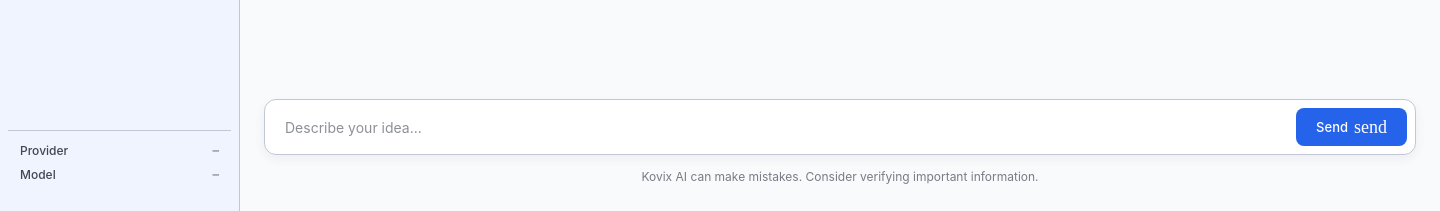
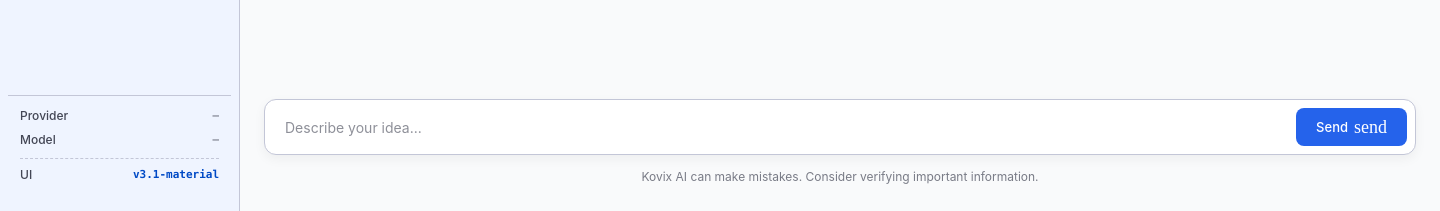
Before and after one commit to Razisafir/kovix-mvp, an Electron app: page index.html in a window 1440 px wide. Shown: the part 589-800 px from the top of the page. Drawn offline with Linux system fonts and the light colour scheme; no server answers; some icons are missing; a web font is replaced by a local one.

Commit message:
fix: clear Electron cache on startup + add visible UI version tag
The user was seeing the old UI even after pulling the latest commit
because Chromium's disk cache was serving stale renderer files.

Changes:
- main.js: import 'session' from electron, call
  session.defaultSession.clearCache() and clearStorageData() on
  app.whenReady() before creating the window. Also append
  --disable-http-cache switch.
- index.html: add a 'UI' version row in the sidebar footer showing
  'v3.1-material' so users can immediately verify which version is
  running.
- style.css: style the version row with a dashed separator and
  primary-colored version text.

Verified: node -c clean, boot under Xvfb clean.

```diff
--- a/index.html
+++ b/index.html
@@ -101,6 +101,10 @@
         <div class="status-row">
           <span class="label-sm subtle">Model</span>
           <span id="status-model" class="label-sm mono">—</span>
+        </div>
+        <div class="status-row version-row">
+          <span class="label-sm subtle">UI</span>
+          <span id="ui-version" class="label-sm mono">v3.1-material</span>
         </div>
       </div>
     </nav>
--- a/style.css
+++ b/style.css
@@ -359,6 +359,15 @@ input, select, textarea { font-family: inherit; }
   display: flex; flex-direction: column; gap: 4px;
 }
 .status-row { display: flex; justify-content: space-between; align-items: center; gap: 8px; }
+.status-row.version-row {
+  margin-top: 4px;
+  padding-top: 6px;
+  border-top: 1px dashed var(--outline-variant);
+}
+.status-row.version-row #ui-version {
+  color: var(--primary);
+  font-weight: 600;
+}
 .label-sm {
   font-family: var(--font-label);
   font-size: 12px;
```
Also changed, not shown: main.js (+16 -2 lines).
